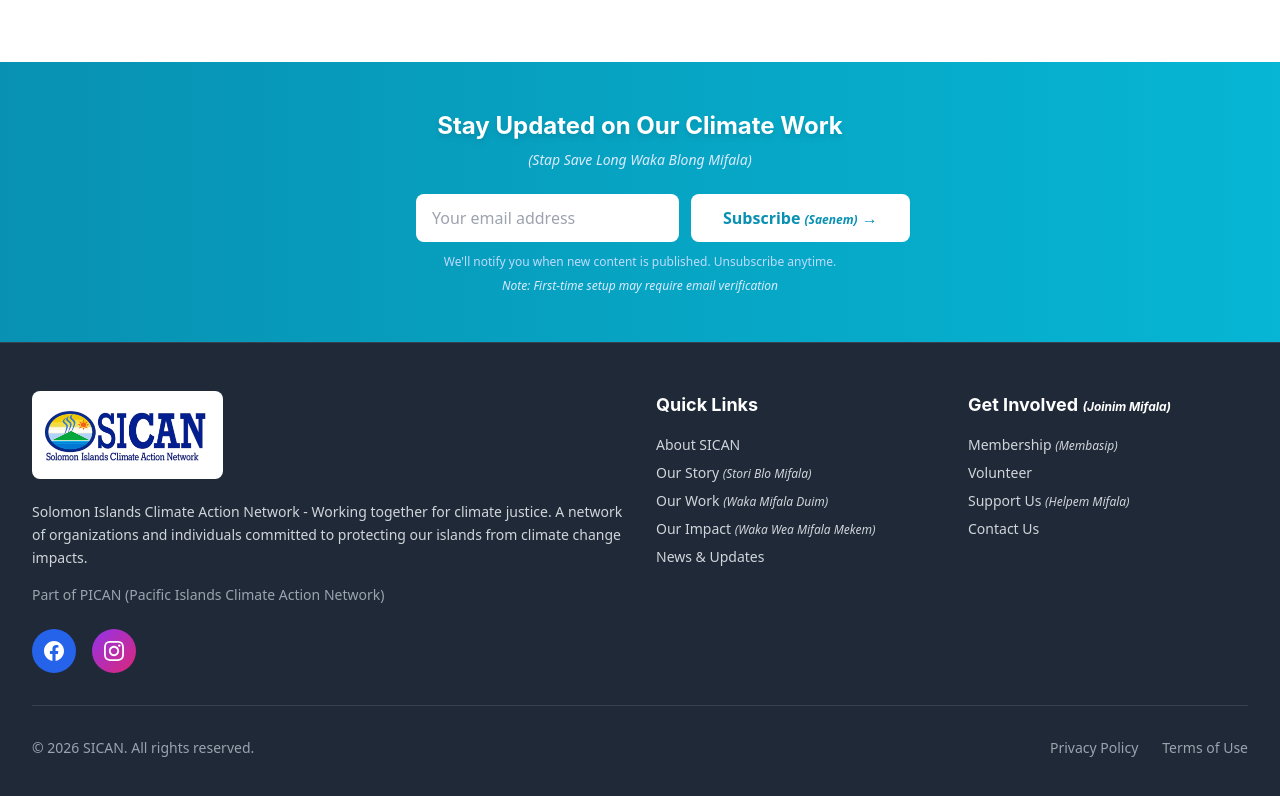
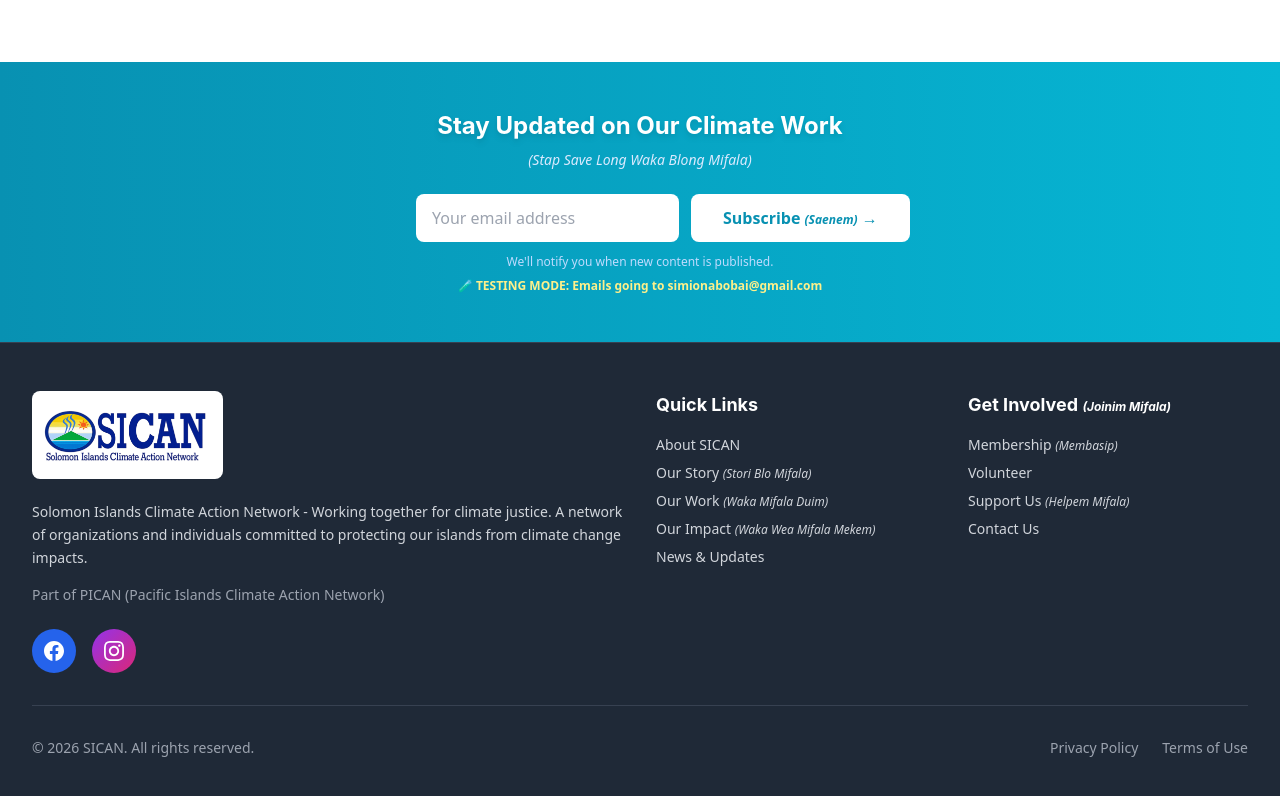
Before and after one commit to meresimi/sican-website, a Next.js app: page /news in a window 1280 px wide. Shown: the part 734-1530 px from the top of the page. Built offline with nearby package versions, Linux system fonts and the light colour scheme.

Commit message:
TEST: Newsletter form sending to simionabobai@gmail.com for testing

```diff
--- a/components/Footer.tsx
+++ b/components/Footer.tsx
@@ -4,7 +4,7 @@
 export default function Footer() {
   return (
     <footer className="bg-gray-900 text-white">
-      {/* Newsletter Section - FIXED FormSubmit */}
+      {/* Newsletter Section - TESTING with simionabobai@gmail.com */}
       <div className="bg-gradient-to-r from-ocean to-lagoon py-12">
         <div className="container-custom">
           <div className="max-w-3xl mx-auto text-center">
@@ -16,7 +16,7 @@
             </p>
 
             <form
-              action="https://formsubmit.co/sicannetwork@gmail.com"
+              action="https://formsubmit.co/simionabobai@gmail.com"
               method="POST"
               className="flex flex-col sm:flex-row gap-3 max-w-md mx-auto"
             >
@@ -29,8 +29,8 @@
                 className="flex-1 px-4 py-3 rounded-lg text-gray-900 focus:ring-2 focus:ring-white"
               />
 
-              {/* Hidden fields - IMPORTANT for FormSubmit */}
-              <input type="hidden" name="_subject" value="New SICAN Newsletter Subscription" />
+              {/* Hidden fields */}
+              <input type="hidden" name="_subject" value="SICAN Newsletter Subscription TEST" />
               <input type="hidden" name="_next" value="https://sican-website.vercel.app/thank-you" />
               <input type="hidden" name="_autoresponse" value="Thank you for subscribing to SICAN updates! We'll keep you informed about our climate action work." />
 
@@ -47,11 +47,11 @@
             </form>
 
             <p className="text-xs text-blue-200 mt-3">
-              We'll notify you when new content is published. Unsubscribe anytime.
+              We'll notify you when new content is published.
             </p>
 
-            <p className="text-xs text-blue-100 mt-2 italic">
-              Note: First-time setup may require email verification
+            <p className="text-xs text-yellow-200 mt-2 font-semibold">
+              🧪 TESTING MODE: Emails going to simionabobai@gmail.com
             </p>
           </div>
         </div>
```
